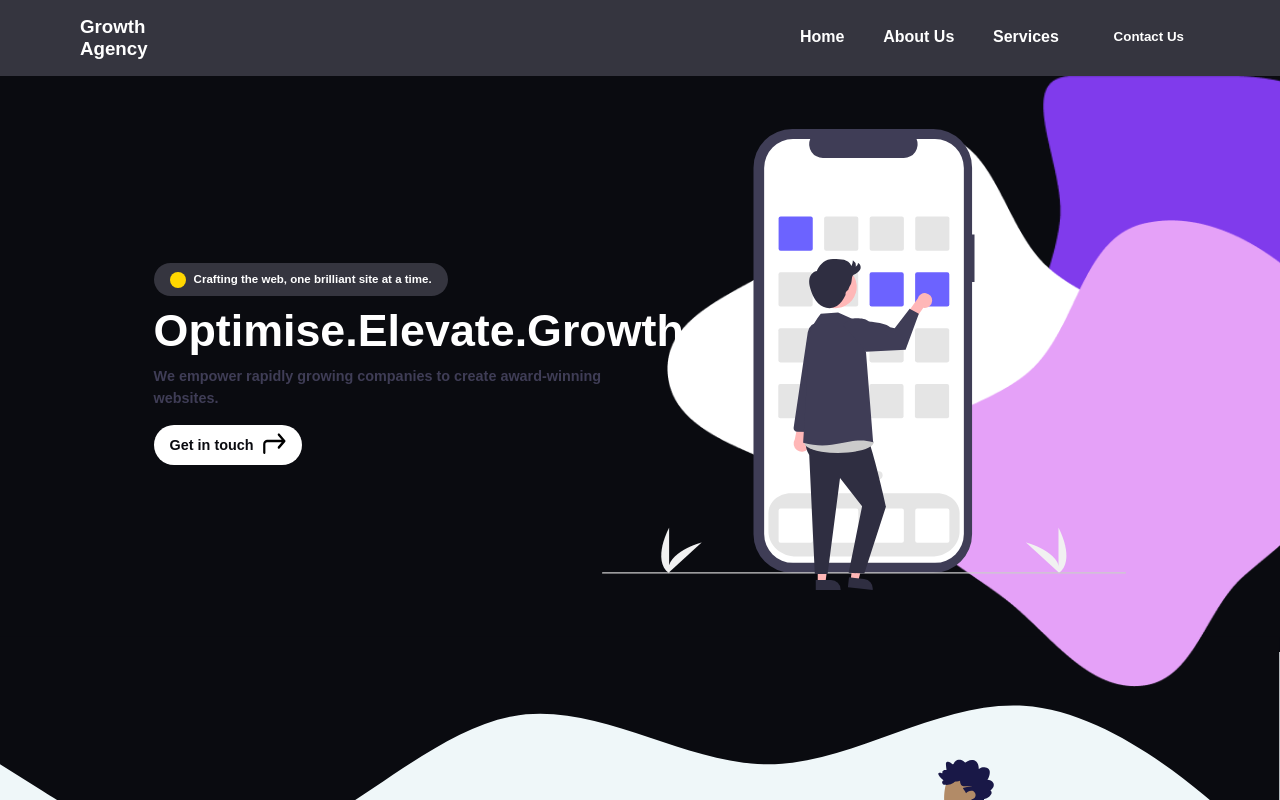
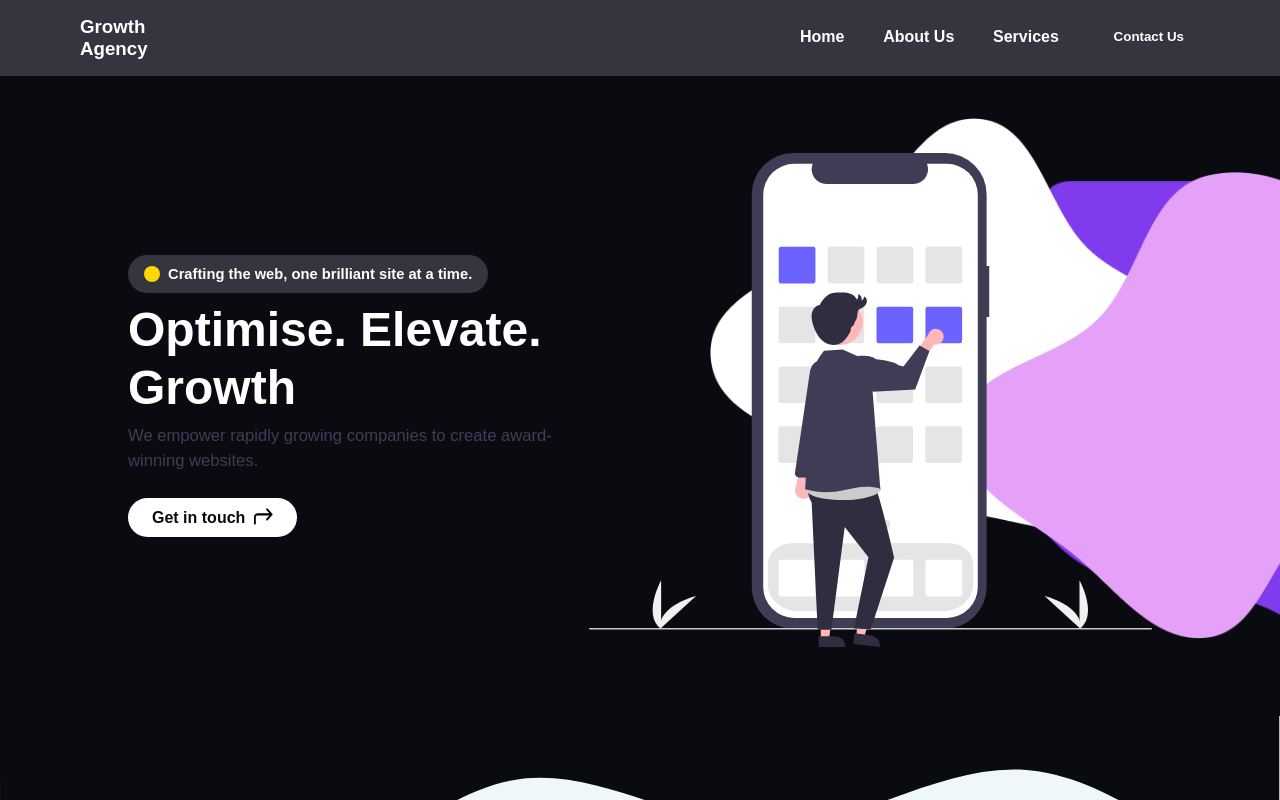
Before and after one commit to Kananel0/Growth-Agency, a React (Create React App) app: page / in a window 1280 px wide. Shown: the top 800 px of the page. Built offline with nearby package versions, Linux system fonts and the light colour scheme.

Commit message:
Update index.js

```diff
--- a/src/Sections/Hero/index.js
+++ b/src/Sections/Hero/index.js
@@ -1,5 +1,3 @@
-// This is HeroSection component, Main top section of website
-
 import styled, { keyframes } from "styled-components";
 
 import pinkBlob from "../../assets/blobPink.png";
@@ -9,25 +7,23 @@ import arrow from "../../assets/Arrow Right.svg";
 import Mobile from "../../assets/mobile.svg";
 
 const move = keyframes`
-0% { transform: translateY(-5px)  }
-    50% { transform: translateY(10px) }
-    100% { transform: translateY(-5px) }
+  0% { transform: translateY(-5px)  }
+  50% { transform: translateY(10px) }
+  100% { transform: translateY(-5px) }
 `;
 
 const HomeSection = styled.section`
-  width: 100vw;
-  height: 45vw;
+  width: 100%;
+  min-height: 80vh; /* Changed from fixed vw to min-height */
   background-color: #0a0b10;
   display: flex;
   justify-content: center;
   position: relative;
-  @media only Screen and (max-width: 48em) {
-    height: 70vw;
-    display: block;
-  }
-  @media only Screen and (max-width: 420px) {
-    height: auto;
-    padding-bottom: 2rem;
+  overflow: hidden; /* Prevents blobs from causing side-scroll */
+
+  @media only screen and (max-width: 48em) {
+    flex-direction: column;
+    padding-top: 5rem;
   }
 `;
 
@@ -35,7 +31,10 @@ const Blobs = styled.div`
   width: 100%;
   position: absolute;
   right: 0;
-  @media only Screen and (max-width: 48em) {
+  top: 0;
+  bottom: 0;
+  z-index: 1;
+  @media only screen and (max-width: 48em) {
     opacity: 0.5;
   }
 `;
@@ -43,33 +42,40 @@ const Blobs = styled.div`
 const PinkBlob = styled.div`
   width: calc(15% + 15vw);
   position: absolute;
-  right: 0;
-  top: calc(5rem + 5vw);
+  right: -5%;
+  top: calc(2rem + 5vw);
   z-index: 6;
+  img { width: 100%; height: auto; }
 `;
+
 const PurpleBlob = styled.div`
   width: calc(10% + 10vw);
   position: absolute;
   right: 0;
+  bottom: 10%;
+  img { width: 100%; height: auto; }
 `;
+
 const WhiteBlob = styled.div`
   width: calc(20% + 20vw);
   position: absolute;
-  right: calc(3.5rem + 3.5vw);
-  top: calc(2rem + 2vw);
+  right: calc(2rem + 2vw);
+  top: calc(1rem + 2vw);
   z-index: 5;
+  img { width: 100%; height: auto; }
 `;
 
 const MainContent = styled.div`
   display: flex;
-  justify-content: center;
+  justify-content: space-between;
   align-items: center;
-  width: 70vw;
-  @media only Screen and (max-width: 48em) {
+  width: 80vw;
+  z-index: 10;
+
+  @media only screen and (max-width: 48em) {
     flex-direction: column;
+    width: 90vw;
     justify-content: center;
-    align-items: center;
-    width: 100vw;
   }
 `;
 
@@ -79,15 +85,15 @@ const MobileSvg = styled.img`
   height: auto;
   z-index: 7;
   animation: ${move} 2.5s ease infinite;
-  @media only Screen and (max-width: 48em) {
-    align-self: flex-start;
-    position: absolute;
-    bottom: 0;
-    width: calc(30% + 20vw);
-    opacity: 0.5;
+
+  @media only screen and (max-width: 48em) {
+    width: calc(40% + 20vw);
+    margin-top: 3rem;
+    align-self: center;
   }
-  @media only Screen and (max-width: 40em) {
-    display: none;
+
+  @media only screen and (max-width: 30em) {
+    width: 70%; /* Better sizing for small phones */
   }
 `;
 
@@ -97,19 +103,15 @@ const Lb = styled.div`
   align-items: flex-start;
   width: 50%;
   line-height: 1.5;
-  color: var(--white);
+  color: #fff;
   position: relative;
   z-index: 15;
-  @media only Screen and (max-width: 48em) {
-    width: 80%;
+
+  @media only screen and (max-width: 48em) {
+    width: 100%;
     text-align: center;
     align-items: center;
-    justify-content: space-around;
-    margin-top: calc(2.5rem + 2.5vw);
-    filter: drop-shadow(2px 4px 6px black);
-  }
-  @media only Screen and (max-width: 40em) {
-    filter: none;
+    margin-top: 2rem;
   }
 `;
 
@@ -117,12 +119,16 @@ const Topic = styled.span`
   display: flex;
   align-items: center;
   justify-content: center;
-  background-color: var(--nav);
-  color: var(--white);
+  background-color: var(--nav, #202020);
+  color: #fff;
   font-weight: 700;
-  font-size: calc(0.4rem + 0.4vw);
+  font-size: calc(0.6rem + 0.4vw);
   padding: 0.5rem 1rem;
   border-radius: 20px;
+
+  @media only screen and (max-width: 30em) {
+    font-size: 0.7rem;
+  }
 `;
 
 const Circle = styled.span`
@@ -130,45 +136,52 @@ const Circle = styled.span`
   width: 1rem;
   height: 1rem;
   border-radius: 50%;
-  background-color: var(--gold);
+  background-color: var(--gold, #ffd700);
   margin-right: 0.5rem;
 `;
 
 const Title = styled.h1`
-  font-size: calc(2rem + 1vw);
+  font-size: calc(1.8rem + 1.5vw);
   line-height: 1.2;
   padding: 0.5rem 0;
+  color: #fff;
+
+  @media only screen and (max-width: 48em) {
+    font-size: calc(1.5rem + 2vw);
+  }
 `;
 
 const SubText = styled.h5`
-  font-size: calc(0.5rem + 0.5vw);
-  color: var(--nav2);
+  font-size: calc(0.8rem + 0.3vw);
+  color: var(--nav2, #969696);
+  font-weight: 400;
 `;
 
 const CTA = styled.button`
-  background-color: var(--white);
+  background-color: #fff;
   color: #0a0b10;
-  padding: 0.5rem 1rem;
-  margin-top: 1rem;
-  border-radius: 20px;
+  padding: 0.6rem 1.5rem;
+  margin-top: 1.5rem;
+  border-radius: 50px;
   cursor: pointer;
-  font-size: calc(0.5rem + 0.5vw);
+  font-size: 1rem;
   font-weight: 700;
   display: flex;
   align-items: center;
+  border: none;
   transition: transform 0.2s;
 
   img {
-    width: 1.5rem;
+    width: 1.2rem;
+    margin-left: 0.5rem;
   }
+
+  &:hover {
+    transform: scale(1.05);
+  }
+
   @media only screen and (max-width: 48em) {
-    padding: 0.2rem 1rem;
-  }
-  &:hover {
-    transform: scale(1.1);
-  }
-  &:active {
-    transform: scale(0.9);
+    font-size: 0.9rem;
   }
 `;
 
@@ -177,36 +190,35 @@ const HeroSection = () => {
     <HomeSection id="home">
       <Blobs>
         <PinkBlob>
-          <img src={pinkBlob} alt="" width="400" height="400" />{" "}
+          <img src={pinkBlob} alt="" />
         </PinkBlob>
         <WhiteBlob>
-          <img src={whiteBlob} alt="" width="400" height="400" />
+          <img src={whiteBlob} alt="" />
         </WhiteBlob>
         <PurpleBlob>
-          <img src={purpleBlob} alt="" width="400" height="400" />
+          <img src={purpleBlob} alt="" />
         </PurpleBlob>
       </Blobs>
 
-      <MainContent id="home">
+      <MainContent>
         <Lb id="leftBlock">
           <Topic>
             <Circle />
             <span>Crafting the web, one brilliant site at a time.</span>
           </Topic>
-          <Title>Optimise.Elevate.Growth</Title>
+          <Title>Optimise. Elevate. Growth</Title>
           <SubText>
-          We empower rapidly growing companies to create award-winning websites.
+            We empower rapidly growing companies to create award-winning websites.
           </SubText>
           <CTA>
-            Get in touch &nbsp;
-            <img src={arrow} alt="cta" width="100" height="100" />
+            Get in touch
+            <img src={arrow} alt="cta" />
           </CTA>
         </Lb>
 
         <MobileSvg
           src={Mobile}
           alt="Mobile Svg"
-          srcSet=""
           width="400"
           height="400"
         />
```
